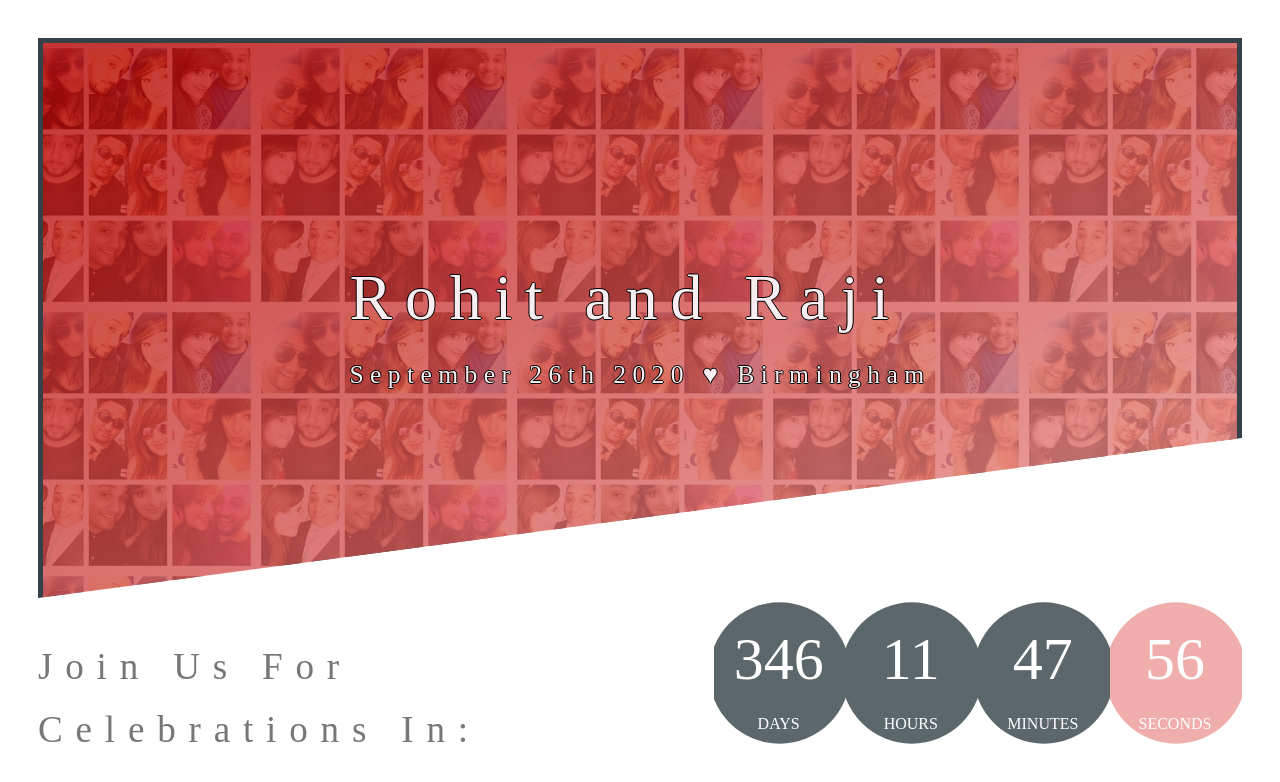
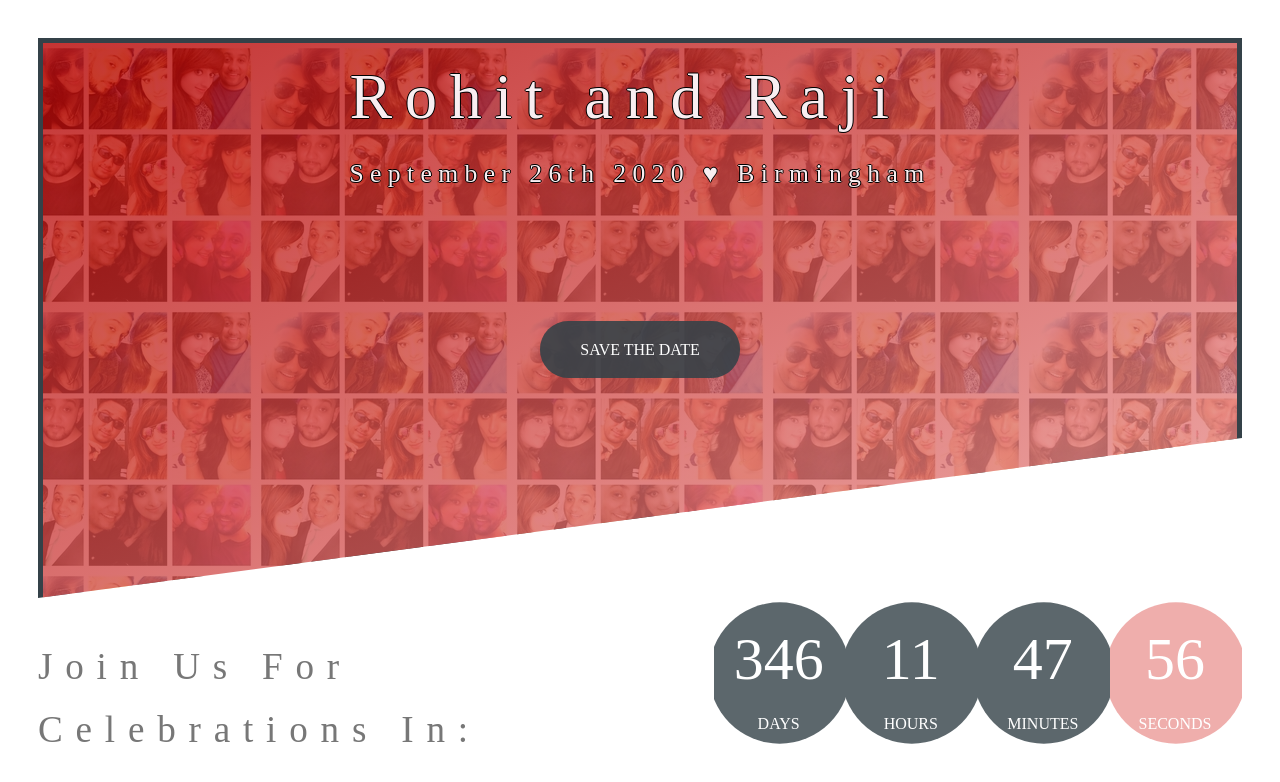
Before and after one commit to rohitshukla1986/wedding-website, an Angular app: page / in a window 1280 px wide. Shown: the top 782 px of the page. Built offline with nearby package versions, Linux system fonts and the light colour scheme; a web font is replaced by a local one.

Commit message:
Save the date button

```diff
--- a/src/app/app.component.css
+++ b/src/app/app.component.css
@@ -18,6 +18,7 @@ body {
 
 .header {
   display: flex;
+  flex-direction: column;
   align-items: center;
   height: 70vh;
   background-size: cover;
@@ -52,6 +53,7 @@ body {
   font-size: 2vw;
   font-weight: 400;
   letter-spacing: 0.5vw;
+  animation: moveInRight 1s ease-out;
 }
 
 .heading-container {
@@ -59,16 +61,33 @@ body {
   flex: auto;
   align-items: center;
   flex-direction: column;
+  max-height: 50%;
 }
 
 @keyframes moveInLeft {
+   0% {
+     opacity: 0;
+     transform: translateX(100px);
+   }
+
+   80% {
+     transform: translateX(-10px);
+   }
+
+   100% {
+     opacity: 1;
+     transform: translateX(0);
+   }
+ }
+
+@keyframes moveInRight {
   0% {
     opacity: 0;
-    transform: translateX(100px);
+    transform: translateX(-100px);
   }
 
   80% {
-    transform: translateX(-10px);
+    transform: translateX(10px);
   }
 
   100% {
--- a/src/app/app.component.html
+++ b/src/app/app.component.html
@@ -8,12 +8,10 @@
       <h1 class="heading-primary">
         <span class="heading-primary-main">Rohit and Raji</span>
         <span class="heading-primary-sub">September 26th 2020 &#9829; Birmingham</span>
-          <span>
-          </span>
       </h1>
     </div>
+    <app-rsvp-button-timer></app-rsvp-button-timer>
   </header>
-
   <main>
       <app-count-down-timer></app-count-down-timer>
   </main>
--- a/src/app/app.module.ts
+++ b/src/app/app.module.ts
@@ -3,11 +3,13 @@ import { NgModule } from '@angular/core';
 
 import { AppComponent } from './app.component';
 import { CountDownTimerComponent } from './countDownTimer/countDownTimer.component';
+import { RsvpButtonComponent } from './rsvp-button/rsvpButton.component';
 
 @NgModule({
   declarations: [
     AppComponent,
-    CountDownTimerComponent
+    CountDownTimerComponent,
+    RsvpButtonComponent
   ],
   imports: [
     BrowserModule
--- a/src/app/countDownTimer/countDownTimer.component.css
+++ b/src/app/countDownTimer/countDownTimer.component.css
@@ -18,10 +18,6 @@
 
 .animate {
   animation: dbz 2s;
-}
-
-.animate-delay-1s {
-  animation-delay: 1s;
 }
 
 @keyframes dbz {
--- /dev/null
+++ b/src/app/rsvp-button/rsvpButton.component.css
@@ -0,0 +1,68 @@
+.btn {
+  animation: kakashi 1s ease-out;
+}
+
+.btn:link,
+.btn:visited {
+  text-transform: uppercase;
+  text-decoration: none;
+  padding: 15px 40px;
+  display: inline-block;
+  border-radius: 100px;
+  transition: all .2s;
+  position: relative;
+}
+
+.btn-style {
+  background-color: rgba(52, 65, 72, 0.8);
+  font-family: "Leelawadee UI";  color: #777777;
+  text-transform: uppercase;
+  color: #ffffff;
+}
+
+.btn:hover {
+  transform: translateY(-3px);
+  box-shadow: 0 10px 20px rgba(0, 0, 0, 0.2);
+}
+
+.btn:active {
+  transform: translateY(-1px);
+}
+
+.btn:after {
+  content: "";
+  display: inline-block;
+  height: 100%;
+  width: 100%;
+  border-radius: 100px;
+  position: absolute;
+  top: 0;
+  left: 0;
+  z-index: -1;
+  transition: all 0.4s;
+}
+
+.btn-style:after {
+  background-color: rgba(52, 65, 72, 0.4);
+}
+
+.btn:hover::after {
+  transform: scaleX(1.4) scaleY(1.6);
+  opacity: 0;
+}
+
+@keyframes kakashi {
+  0% {
+    opacity: 0;
+    transform: translateY(100px);
+  }
+
+  80% {
+    transform: translateY(-10px);
+  }
+
+  100% {
+    opacity: 1;
+    transform: translateY(0);
+  }
+}
--- /dev/null
+++ b/src/app/rsvp-button/rsvpButton.component.html
@@ -0,0 +1,5 @@
+<div>
+<a href="#" class="btn btn-style">
+  Save the Date
+</a>
+</div>
```
Also changed, not shown: src/app/rsvp-button/rsvpButton.component.ts (added, +12 -0 lines). Lines whose indentation alone changed are shown as unchanged.
